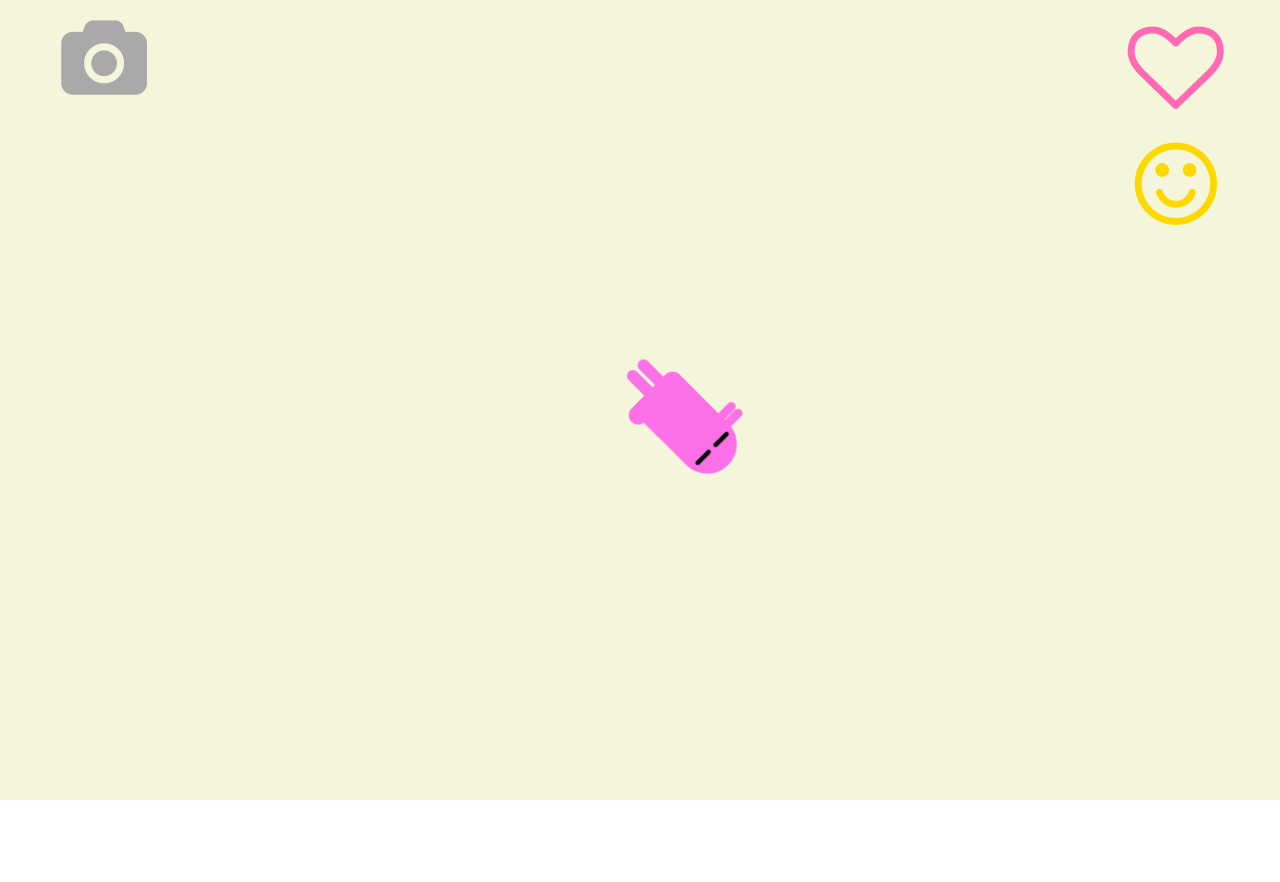
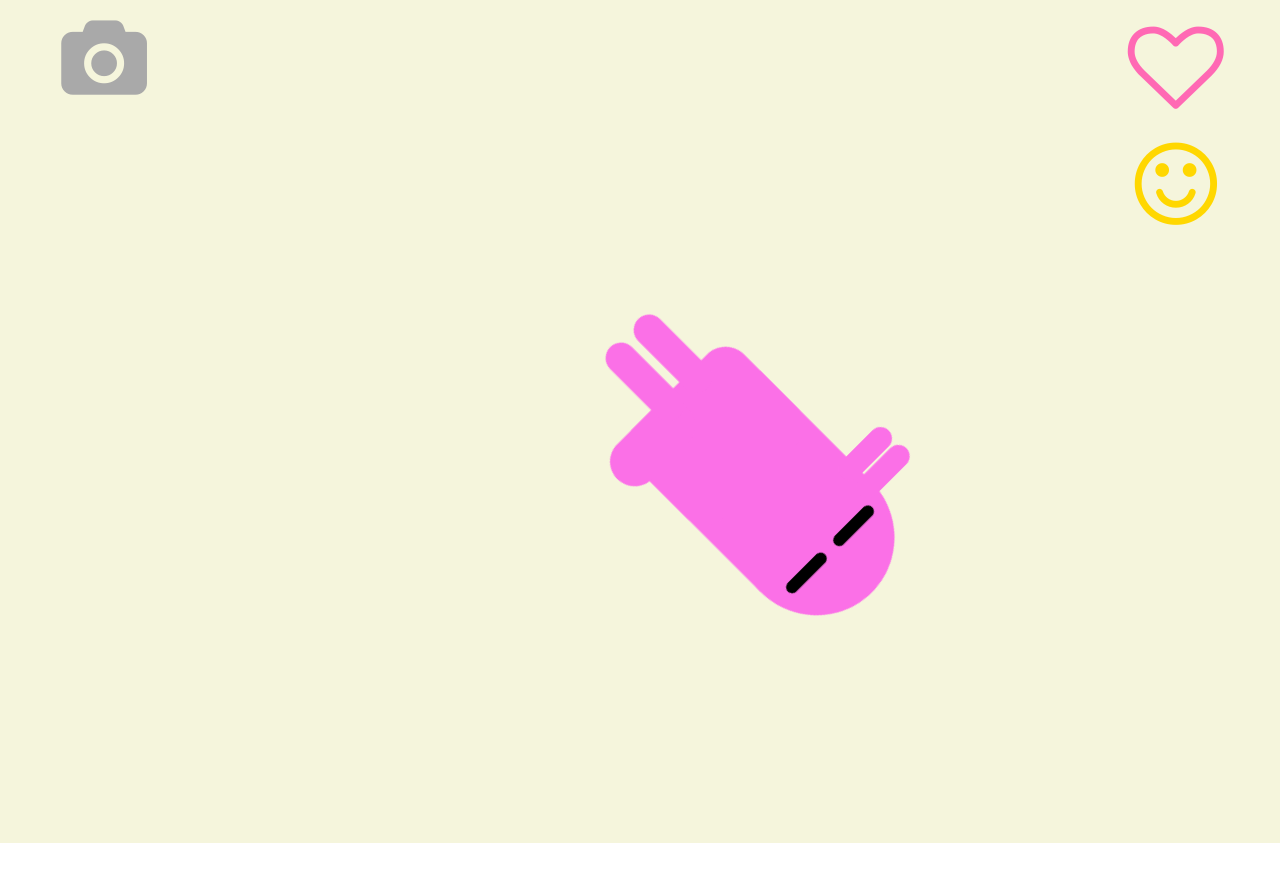
Before and after one commit to jmardjuki/cmdfHacks, a React (Create React App) app: page / in a window 1280 px wide. Shown: the top 882 px of the page. Before the commit the page ends 800 px from the top, so only its background shows below. Built offline with nearby package versions, Linux system fonts and the light colour scheme.

Commit message:
increase size of pet

```diff
--- a/src/App.css
+++ b/src/App.css
@@ -19,6 +19,8 @@
   animation: App-logo-spin infinite 20s linear;
   height: 40vmin;
   pointer-events: none;
+  width: 100%;
+  height: 100%;
 }
 
 .App-header {
--- a/src/App.js
+++ b/src/App.js
@@ -6,6 +6,10 @@ import IconDisplay from './IconDisplay.js';
 import ActionMenu from './ActionMenu.js';
 
 class App extends Component {
+
+  changeImage() {
+
+  }
 
   render() {
     return (
@@ -18,7 +22,7 @@ class App extends Component {
             </div>
             <div class="col-8">
               <header className="App-header">
-                <img src={logo} className="App-logo" alt="logo" />
+                <img src={logo} className="App-logo" alt="logo" onclick="this.changeImage()" />
               </header>
             </div>
             <div class="col-2">
```
